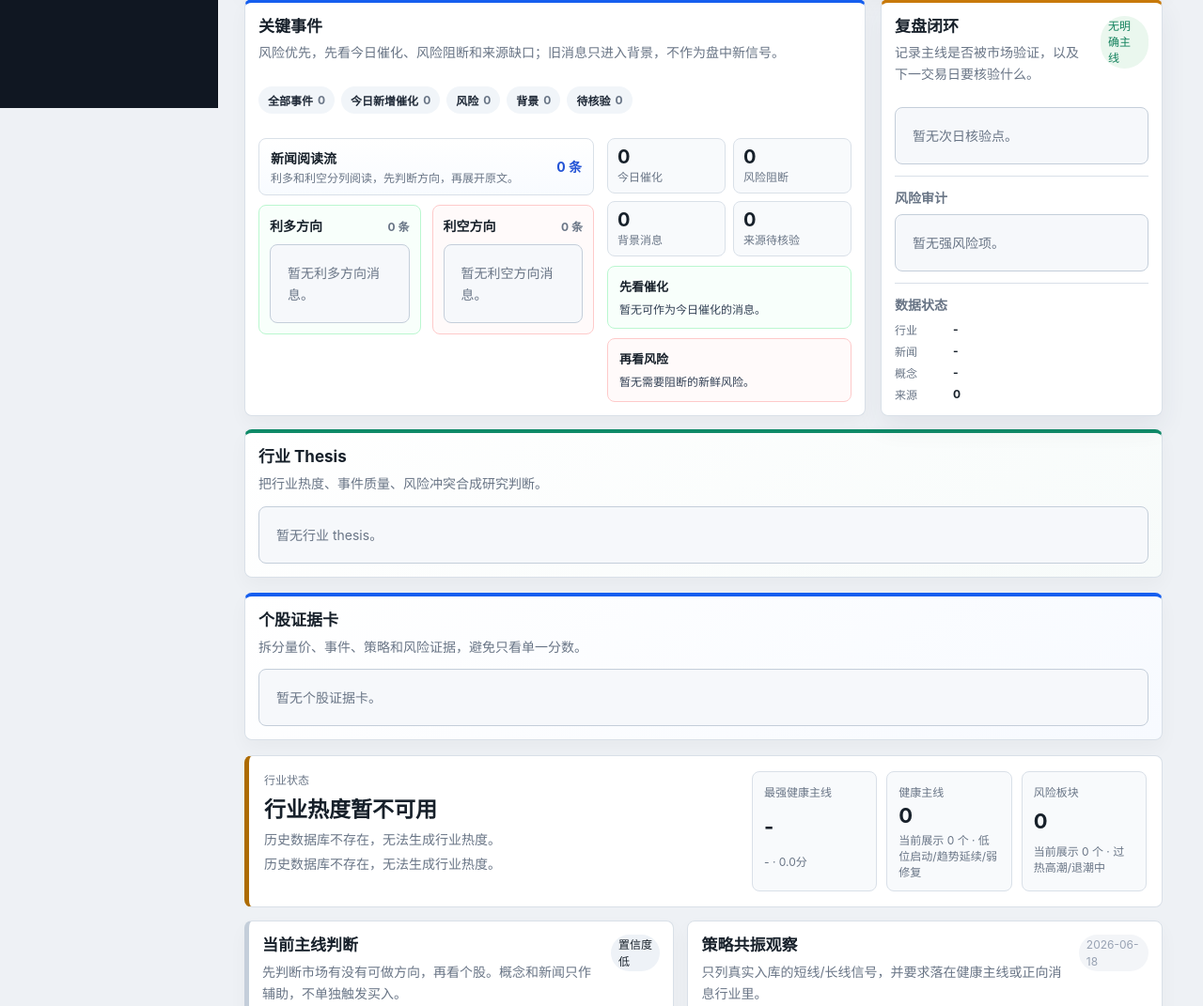
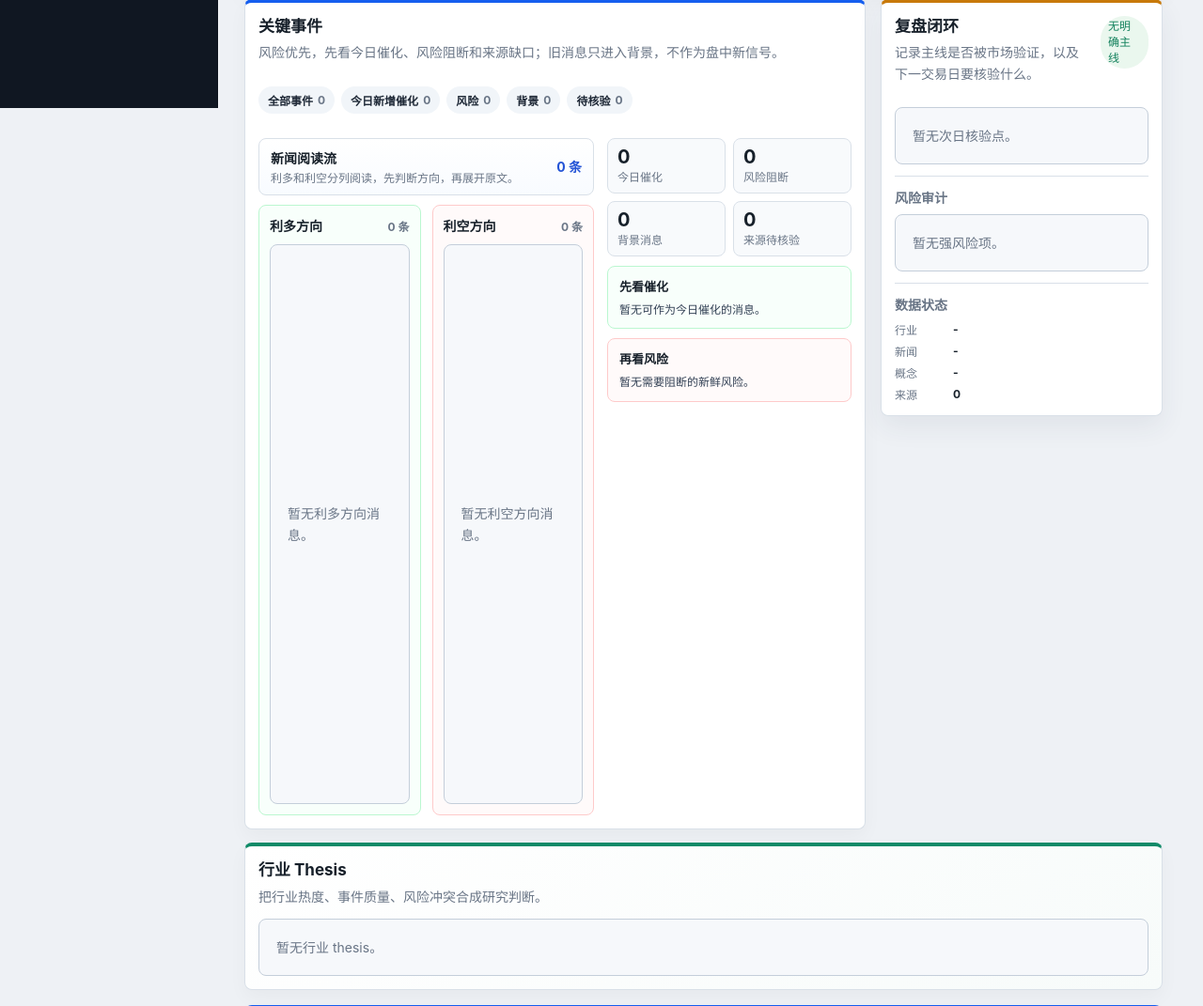
Before and after one commit to xinyipie/Lemon-Quantitative-Stock-Selection, a FastAPI app: page /sectors in a window 1280 px wide. Shown: the part 685-1756 px from the top of the page at 94% size. Run offline with FastAPI, Linux system fonts and the light colour scheme; data comes from the database, SQL or seed files in the repository; data that the repository does not hold is empty.

Commit message:
improve radar event column scrolling

```diff
--- a/web_app/static/app.css
+++ b/web_app/static/app.css
@@ -3771,3 +3771,69 @@ body[class*="page-"] .dense-table tbody tr:hover {
     transition: none;
   }
 }
+
+/* MARKET RADAR SPLIT SCROLLER 20260722 */
+@media (min-width: 901px) {
+  .page-sectors .event-reader-columns {
+    align-items: stretch;
+  }
+
+  .page-sectors .event-reader-column {
+    display: flex;
+    flex-direction: column;
+    height: min(680px, calc(100vh - 150px));
+    min-height: 520px;
+    min-width: 0;
+  }
+
+  .page-sectors .event-reader-column .event-reader-column-head {
+    flex: 0 0 auto;
+    position: sticky;
+    top: 0;
+    z-index: 2;
+    background: inherit;
+  }
+
+  .page-sectors .event-reader-column .event-reader-list {
+    flex: 1 1 auto;
+    min-height: 0;
+    overflow-y: auto;
+    overscroll-behavior: contain;
+    scrollbar-gutter: stable;
+    padding-right: 8px;
+  }
+
+  .page-sectors .event-reader-column .event-reader-list::-webkit-scrollbar {
+    width: 7px;
+  }
+
+  .page-sectors .event-reader-column .event-reader-list::-webkit-scrollbar-track {
+    background: rgba(148, 163, 184, 0.12);
+    border-radius: 999px;
+  }
+
+  .page-sectors .event-reader-column .event-reader-list::-webkit-scrollbar-thumb {
+    background: rgba(100, 116, 139, 0.42);
+    border-radius: 999px;
+  }
+
+  .page-sectors .event-reader-column .event-reader-list::-webkit-scrollbar-thumb:hover {
+    background: rgba(71, 85, 105, 0.62);
+  }
+
+  .page-sectors .event-reader-column > .empty-state {
+    flex: 1 1 auto;
+    display: grid;
+    place-items: center;
+  }
+}
+
+@media (max-width: 900px) {
+  .page-sectors .event-reader-column,
+  .page-sectors .event-reader-column .event-reader-list {
+    height: auto;
+    min-height: 0;
+    max-height: none;
+    overflow: visible;
+  }
+}
--- a/web_app/templates/base.html
+++ b/web_app/templates/base.html
@@ -4,7 +4,7 @@
   <meta charset="utf-8">
   <meta name="viewport" content="width=device-width, initial-scale=1">
   <title>{% block title %}策略工作台{% endblock %}</title>
-  <link rel="stylesheet" href="{{ url_for('static', path='app.css') }}?v=20260722-market-radar-v3">
+  <link rel="stylesheet" href="{{ url_for('static', path='app.css') }}?v=20260722-market-radar-v4">
 </head>
 <body class="page-{{ active_nav or 'default' }}">
   <a class="skip-link" href="#main-content">跳到主要内容</a>
```
Also changed, not shown: tests/test_sector_event_reader_template.py (+8 -0 lines), tests/test_web_app.py (+1 -1 lines).
